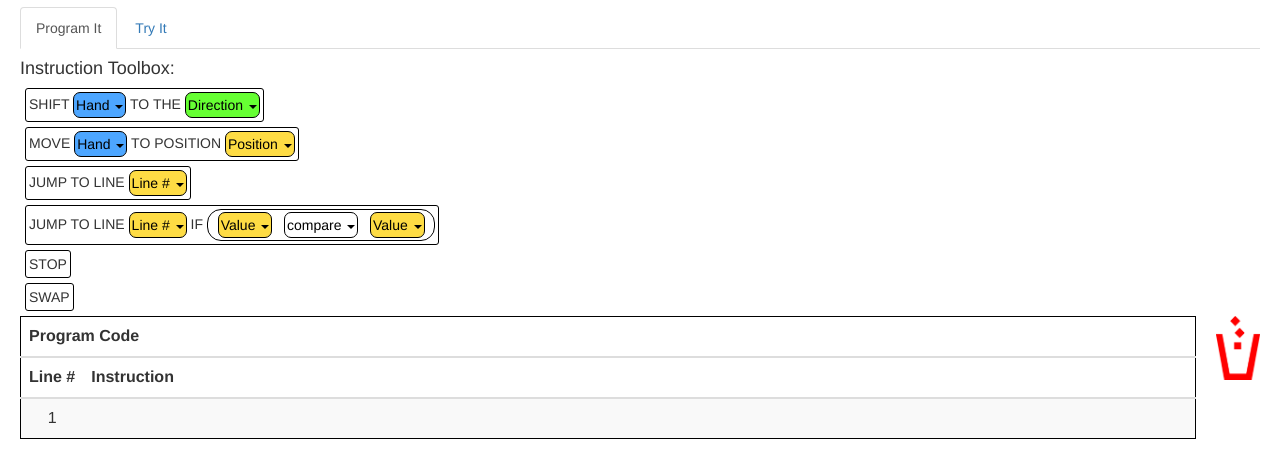
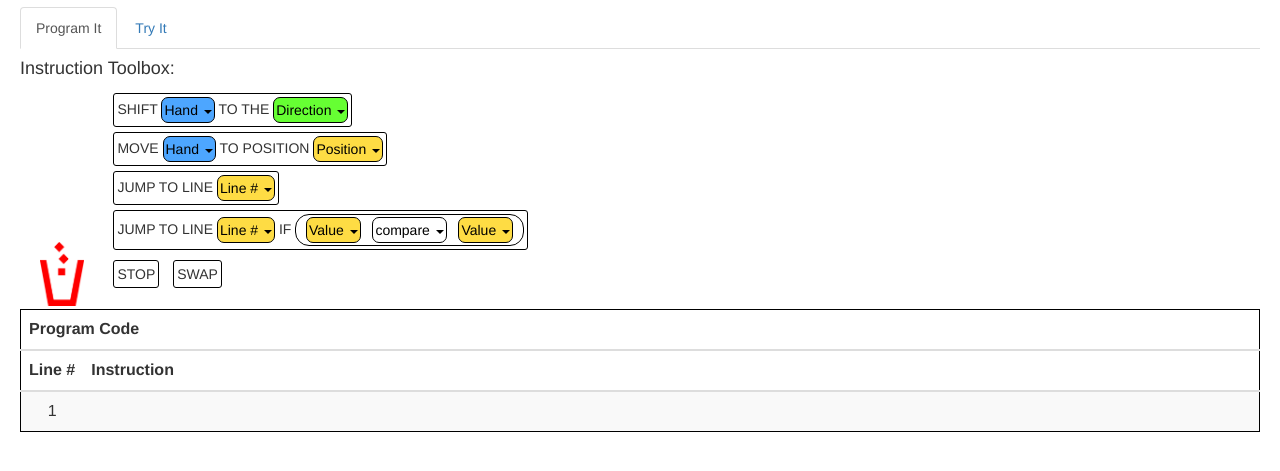
Before and after one commit to PerryHighCS/HML, a website: page index.html in a window 1280 px wide. Shown: the part 63-534 px from the top of the page. Drawn offline with nearby package versions, Linux system fonts and the light colour scheme.

Commit message:
Some styling

```diff
--- a/css/hml.css
+++ b/css/hml.css
@@ -1,5 +1,24 @@
+.toolbox {
+    position: fixed;
+    top: 0px;
+    left: 0px;
+    right: 0px;
+    padding-left: 20px;
+    padding-right: 20px;
+}
+
 .wrapper {
-    margin: 20px 20px 20px;
+    position: absolute;
+
+    top: 372px;
+    bottom: 0px;
+    left: 0px;
+    right: 0px;
+
+    margin-right: 20px;
+    margin-left: 20px;
+
+    overflow-y: auto;
 }
 
 .linenumcell {
@@ -8,14 +27,24 @@
     text-align: center;
 }
 
+.palette {
+    display: inline-block;
+    margin-left: 20px;
+}
+
 .instruction {
-
+    display: block;
     border: 1px solid black;
     border-radius: 3px;
     vertical-align: middle;
     padding: 3px;
     width: fit-content;
     margin: 5px;
+}
+
+.instruction.stop,
+.instruction.swap {
+    display: inline-block;
 }
 
 .instructioncell .instruction {
@@ -68,17 +97,12 @@
 }
 
 .programEditor {
-    display: flex;
-    flex-direction: row;
     width: 100%;
 }
 
 #program {
-    width: auto;
-    flex: 1 1 0;
-    min-width: 50%;
+    width: 100%;
     margin-bottom: 0px;
-
     border: 1px solid black;
 }
 
@@ -125,3 +149,7 @@
 #run {
     margin-bottom: 5px;
 }
+
+#inst {
+    margin-bottom: 5px;
+}
--- a/index.html
+++ b/index.html
@@ -12,8 +12,7 @@
         <script src="https://maxcdn.bootstrapcdn.com/bootstrap/3.3.7/js/bootstrap.min.js"></script>
     </head>
     <body>
-
-        <div class="wrapper">
+        <div class="toolbox">
             <div><h1>The Human Machine Language</h1></div>
 
             <ul class="nav nav-tabs">
@@ -24,6 +23,8 @@
 
                 <div id="inst" class="tab-pane fade in active">
                     <h4>Instruction Toolbox:</h4>
+                    <img src="trash.png" id="trashcan" draggable="false" ondrop="drop(event)" ondragover="allowDrop(event)">
+                    <div class="palette">
                         <div class="instruction shift" draggable="true" ondragstart="dragInstruction(event)" >
                             SHIFT
                             <div class="fillin hand dropdown">
@@ -178,6 +179,8 @@
                         </div>
                     </div>
 
+                </div>
+
                 <div id="run" class="tab-pane fade">
 
                     <table id="carddeck" class="table">
@@ -197,9 +200,11 @@
 
                 </div>
             </div>
+        </div>
+
+        <div class="wrapper">
 
             <div class="programEditor">
-
                 <table class="table table-striped" id="program">
                     <thead>
                         <tr>
@@ -218,7 +223,6 @@
                     </tbody>
                 </table>
 
-                <img src="trash.png" id="trashcan" ondrop="drop(event)" ondragover="allowDrop(event)">
             </div>
         </div>
         <script>
```
Lines whose indentation alone changed are shown as unchanged.
